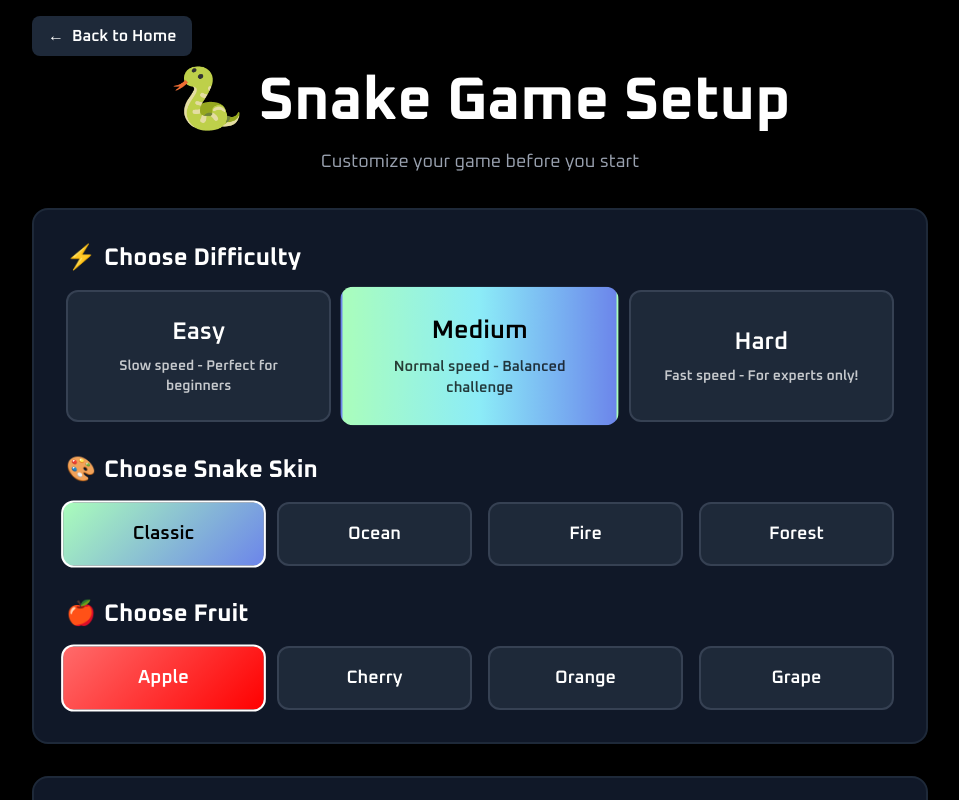
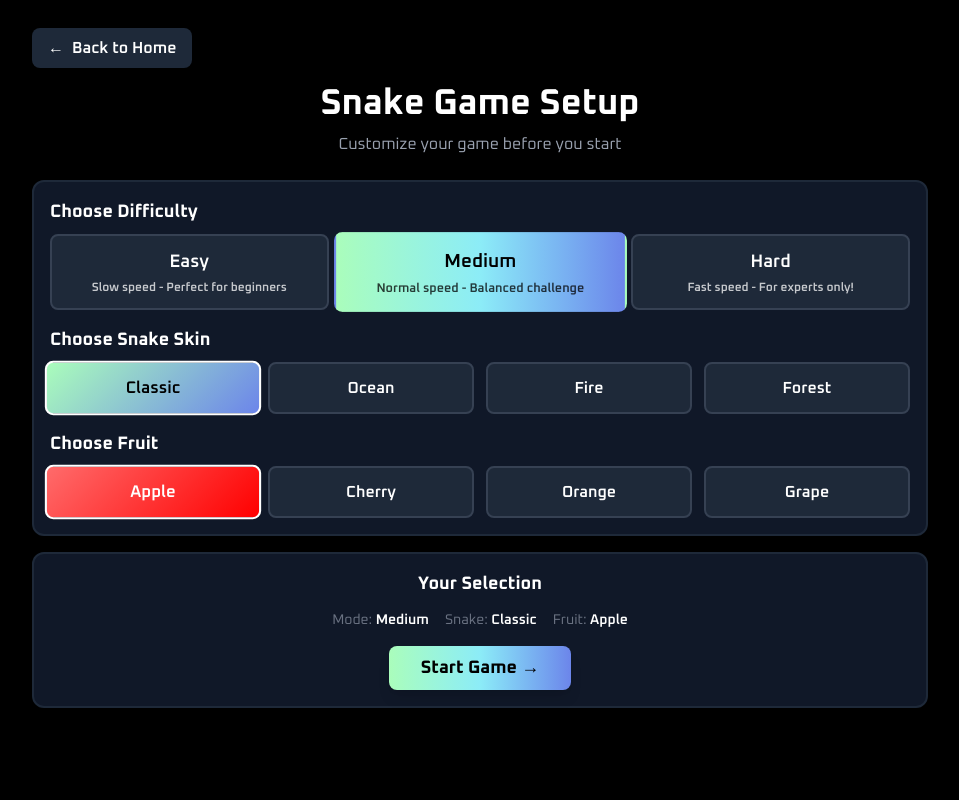
Before and after one commit to StealthSilver/GameZone, a Next.js app: page /games/snake in a window 1280 px wide. Shown: the top 800 px of the page, without its empty margins (160-1119 px from the left). Built offline with nearby package versions, Linux system fonts and the light colour scheme.

Commit message:
game mode page redesing

```diff
--- a/src/components/games/snake/SnakeGame.tsx
+++ b/src/components/games/snake/SnakeGame.tsx
@@ -517,105 +517,6 @@
           </div>
         </div>
 
-        {/* Skin Selection */}
-        <div className="mb-6 space-y-4">
-          {/* Game Mode Selection */}
-          <div className="text-center">
-            <h3 className="font-[family-name:var(--font-oxanium)] text-lg font-semibold text-white mb-3">
-              Difficulty
-            </h3>
-            <div className="flex justify-center gap-3 flex-wrap">
-              {(Object.keys(gameModes) as GameMode[]).map((mode) => (
-                <button
-                  key={mode}
-                  onClick={() => engineRef.current?.setGameMode(mode)}
-                  disabled={gameState.status === "playing"}
-                  className={`px-6 py-2 rounded-lg font-[family-name:var(--font-oxanium)] font-semibold transition-all ${
-                    gameState.gameMode === mode
-                      ? "bg-gradient-to-r from-[#AAFDBB] via-[#8CECF7] to-[#6C85EA] text-black scale-105"
-                      : "bg-gray-800 text-white hover:bg-gray-700"
-                  } ${
-                    gameState.status === "playing"
-                      ? "opacity-50 cursor-not-allowed"
-                      : ""
-                  }`}
-                >
-                  <div>{gameModes[mode].name}</div>
-                  <div className="text-xs opacity-75">
-                    {gameModes[mode].description}
-                  </div>
-                </button>
-              ))}
-            </div>
-          </div>
-
-          {/* Snake Skin Selection */}
-          <div className="text-center">
-            <h3 className="font-[family-name:var(--font-oxanium)] text-lg font-semibold text-white mb-3">
-              Snake Skin
-            </h3>
-            <div className="flex justify-center gap-3 flex-wrap">
-              {(Object.keys(snakeSkins) as SnakeSkin[]).map((skin) => (
-                <button
-                  key={skin}
-                  onClick={() => engineRef.current?.setSnakeSkin(skin)}
-                  disabled={gameState.status === "playing"}
-                  className={`px-4 py-2 rounded-lg font-[family-name:var(--font-oxanium)] font-semibold transition-all ${
-                    gameState.snakeSkin === skin
-                      ? "bg-gradient-to-r from-white to-gray-200 text-black scale-105"
-                      : "bg-gray-800 text-white hover:bg-gray-700"
-                  } ${
-                    gameState.status === "playing"
-                      ? "opacity-50 cursor-not-allowed"
-                      : ""
-                  }`}
-                  style={{
-                    background:
-                      gameState.snakeSkin === skin
-                        ? `linear-gradient(to right, ${snakeSkins[skin].head[0]}, ${snakeSkins[skin].head[2]})`
-                        : undefined,
-                  }}
-                >
-                  {snakeSkins[skin].name}
-                </button>
-              ))}
-            </div>
-          </div>
-
-          {/* Fruit Type Selection */}
-          <div className="text-center">
-            <h3 className="font-[family-name:var(--font-oxanium)] text-lg font-semibold text-white mb-3">
-              Fruit Type
-            </h3>
-            <div className="flex justify-center gap-3 flex-wrap">
-              {(Object.keys(fruitTypes) as FruitType[]).map((fruit) => (
-                <button
-                  key={fruit}
-                  onClick={() => engineRef.current?.setFruitType(fruit)}
-                  disabled={gameState.status === "playing"}
-                  className={`px-4 py-2 rounded-lg font-[family-name:var(--font-oxanium)] font-semibold transition-all ${
-                    gameState.fruitType === fruit
-                      ? "text-black scale-105"
-                      : "bg-gray-800 text-white hover:bg-gray-700"
-                  } ${
-                    gameState.status === "playing"
-                      ? "opacity-50 cursor-not-allowed"
-                      : ""
-                  }`}
-                  style={{
-                    background:
-                      gameState.fruitType === fruit
-                        ? `linear-gradient(to right, ${fruitTypes[fruit].colors[0]}, ${fruitTypes[fruit].colors[1]})`
-                        : undefined,
-                  }}
-                >
-                  {fruitTypes[fruit].name}
-                </button>
-              ))}
-            </div>
-          </div>
-        </div>
-
         {/* Game Canvas */}
         <div className="relative mx-auto" style={{ maxWidth: "600px" }}>
           <canvas
@@ -648,7 +549,7 @@
                     {gameState.score === gameState.highScore &&
                       gameState.score > 0 && (
                         <p className="text-lg text-yellow-400 mb-6">
-                          🎉 New High Score! 🎉
+                          New High Score!
                         </p>
                       )}
                     <button
--- a/src/components/games/snake/SnakeSetup.tsx
+++ b/src/components/games/snake/SnakeSetup.tsx
@@ -74,36 +74,35 @@
         </div>
 
         {/* Setup Header */}
-        <div className="mb-8 text-center">
-          <h1 className="font-[family-name:var(--font-oxanium)] text-4xl md:text-6xl font-bold text-white mb-4">
-            🐍 Snake Game Setup
+        <div className="mb-6 text-center">
+          <h1 className="font-[family-name:var(--font-oxanium)] text-3xl md:text-4xl font-bold text-white mb-2">
+            Snake Game Setup
           </h1>
-          <p className="font-[family-name:var(--font-oxanium)] text-lg text-gray-400">
+          <p className="font-[family-name:var(--font-oxanium)] text-base text-gray-400">
             Customize your game before you start
           </p>
         </div>
 
         {/* Customization Options */}
-        <div className="bg-gray-900 rounded-2xl p-8 mb-8 space-y-8 border-2 border-gray-800">
+        <div className="bg-gray-900 rounded-xl p-4 mb-4 space-y-4 border-2 border-gray-800">
           {/* Game Mode Selection */}
           <div>
-            <h3 className="font-[family-name:var(--font-oxanium)] text-2xl font-bold text-white mb-4 flex items-center gap-2">
-              <span>⚡</span>
-              <span>Choose Difficulty</span>
+            <h3 className="font-[family-name:var(--font-oxanium)] text-lg font-bold text-white mb-2">
+              Choose Difficulty
             </h3>
-            <div className="grid grid-cols-1 md:grid-cols-3 gap-4">
+            <div className="grid grid-cols-1 md:grid-cols-3 gap-3">
               {(Object.keys(gameModes) as GameMode[]).map((mode) => (
                 <button
                   key={mode}
                   onClick={() => setSelectedMode(mode)}
-                  className={`p-6 rounded-xl font-[family-name:var(--font-oxanium)] font-semibold transition-all border-2 ${
+                  className={`p-3 rounded-lg font-[family-name:var(--font-oxanium)] font-semibold transition-all border-2 ${
                     selectedMode === mode
                       ? "bg-gradient-to-r from-[#AAFDBB] via-[#8CECF7] to-[#6C85EA] text-black scale-105 border-transparent"
                       : "bg-gray-800 text-white hover:bg-gray-700 border-gray-700"
                   }`}
                 >
-                  <div className="text-2xl mb-2">{gameModes[mode].name}</div>
-                  <div className="text-sm opacity-75">
+                  <div className="text-lg mb-1">{gameModes[mode].name}</div>
+                  <div className="text-xs opacity-75">
                     {gameModes[mode].description}
                   </div>
                 </button>
@@ -113,16 +112,15 @@
 
           {/* Snake Skin Selection */}
           <div>
-            <h3 className="font-[family-name:var(--font-oxanium)] text-2xl font-bold text-white mb-4 flex items-center gap-2">
-              <span>🎨</span>
-              <span>Choose Snake Skin</span>
+            <h3 className="font-[family-name:var(--font-oxanium)] text-lg font-bold text-white mb-2">
+              Choose Snake Skin
             </h3>
-            <div className="grid grid-cols-2 md:grid-cols-4 gap-4">
+            <div className="grid grid-cols-2 md:grid-cols-4 gap-3">
               {(Object.keys(snakeSkins) as SnakeSkin[]).map((skin) => (
                 <button
                   key={skin}
                   onClick={() => setSelectedSkin(skin)}
-                  className={`p-4 rounded-xl font-[family-name:var(--font-oxanium)] font-semibold transition-all border-2 ${
+                  className={`p-3 rounded-lg font-[family-name:var(--font-oxanium)] font-semibold transition-all border-2 ${
                     selectedSkin === skin
                       ? "scale-105 border-white"
                       : "bg-gray-800 hover:bg-gray-700 border-gray-700"
@@ -135,7 +133,7 @@
                     color: selectedSkin === skin ? "black" : "white",
                   }}
                 >
-                  <div className="text-lg">{snakeSkins[skin].name}</div>
+                  <div className="text-base">{snakeSkins[skin].name}</div>
                 </button>
               ))}
             </div>
@@ -143,16 +141,15 @@
 
           {/* Fruit Type Selection */}
           <div>
-            <h3 className="font-[family-name:var(--font-oxanium)] text-2xl font-bold text-white mb-4 flex items-center gap-2">
-              <span>🍎</span>
-              <span>Choose Fruit</span>
+            <h3 className="font-[family-name:var(--font-oxanium)] text-lg font-bold text-white mb-2">
+              Choose Fruit
             </h3>
-            <div className="grid grid-cols-2 md:grid-cols-4 gap-4">
+            <div className="grid grid-cols-2 md:grid-cols-4 gap-3">
               {(Object.keys(fruitTypes) as FruitType[]).map((fruit) => (
                 <button
                   key={fruit}
                   onClick={() => setSelectedFruit(fruit)}
-                  className={`p-4 rounded-xl font-[family-name:var(--font-oxanium)] font-semibold transition-all border-2 ${
+                  className={`p-3 rounded-lg font-[family-name:var(--font-oxanium)] font-semibold transition-all border-2 ${
                     selectedFruit === fruit
                       ? "scale-105 border-white"
                       : "bg-gray-800 hover:bg-gray-700 border-gray-700"
@@ -165,7 +162,7 @@
                     color: selectedFruit === fruit ? "white" : "white",
                   }}
                 >
-                  <div className="text-lg">{fruitTypes[fruit].name}</div>
+                  <div className="text-base">{fruitTypes[fruit].name}</div>
                 </button>
               ))}
             </div>
@@ -173,12 +170,12 @@
         </div>
 
         {/* Summary and Start Button */}
-        <div className="bg-gray-900 rounded-2xl p-8 border-2 border-gray-800">
+        <div className="bg-gray-900 rounded-xl p-4 border-2 border-gray-800">
           <div className="text-center">
-            <h3 className="font-[family-name:var(--font-oxanium)] text-xl font-bold text-white mb-4">
+            <h3 className="font-[family-name:var(--font-oxanium)] text-lg font-bold text-white mb-3">
               Your Selection
             </h3>
-            <div className="flex justify-center gap-6 mb-6 font-[family-name:var(--font-oxanium)] text-gray-300 flex-wrap">
+            <div className="flex justify-center gap-4 mb-4 font-[family-name:var(--font-oxanium)] text-sm text-gray-300 flex-wrap">
               <div>
                 <span className="text-gray-500">Mode:</span>{" "}
                 <span className="text-white font-semibold">
@@ -200,25 +197,10 @@
             </div>
             <button
               onClick={handleStartGame}
-              className="px-12 py-4 bg-gradient-to-r from-[#AAFDBB] via-[#8CECF7] to-[#6C85EA] text-black font-[family-name:var(--font-oxanium)] text-xl font-bold rounded-xl hover:scale-105 transition-transform shadow-lg"
+              className="px-8 py-2 bg-gradient-to-r from-[#AAFDBB] via-[#8CECF7] to-[#6C85EA] text-black font-[family-name:var(--font-oxanium)] text-lg font-bold rounded-lg hover:scale-105 transition-transform shadow-lg"
             >
               Start Game →
             </button>
-          </div>
-        </div>
-
-        {/* Instructions */}
-        <div className="mt-8 text-center">
-          <div className="bg-gray-900 rounded-xl p-6 border border-gray-800">
-            <h4 className="font-[family-name:var(--font-oxanium)] text-lg font-bold text-white mb-3">
-              How to Play
-            </h4>
-            <div className="font-[family-name:var(--font-oxanium)] text-gray-400 space-y-2">
-              <p>🎮 Use Arrow Keys or WASD to control the snake</p>
-              <p>🍎 Eat fruits to grow longer and score points</p>
-              <p>⚠️ Don't hit the walls or yourself!</p>
-              <p>⏸️ Press Space to pause/resume the game</p>
-            </div>
           </div>
         </div>
       </div>
```
